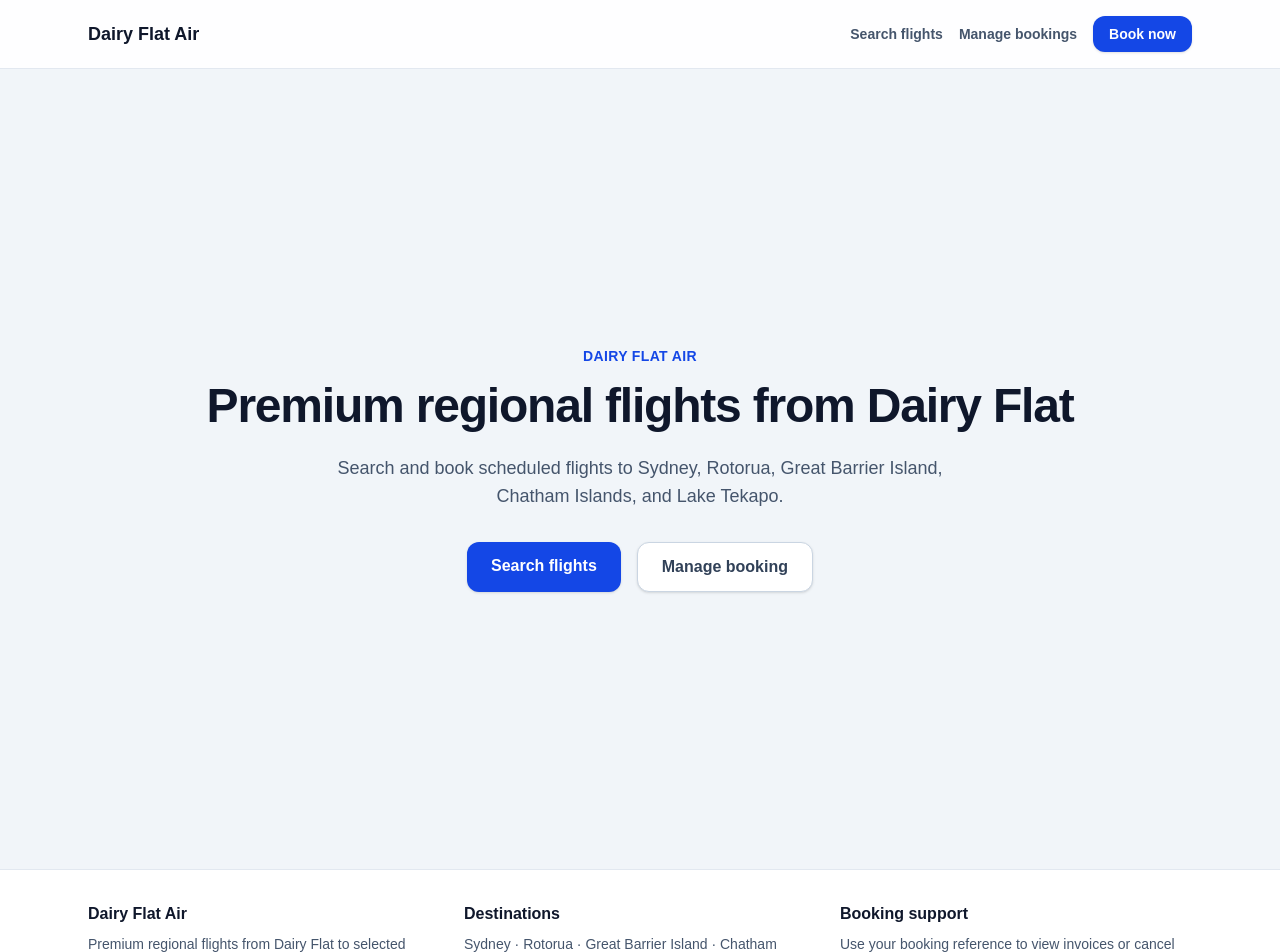
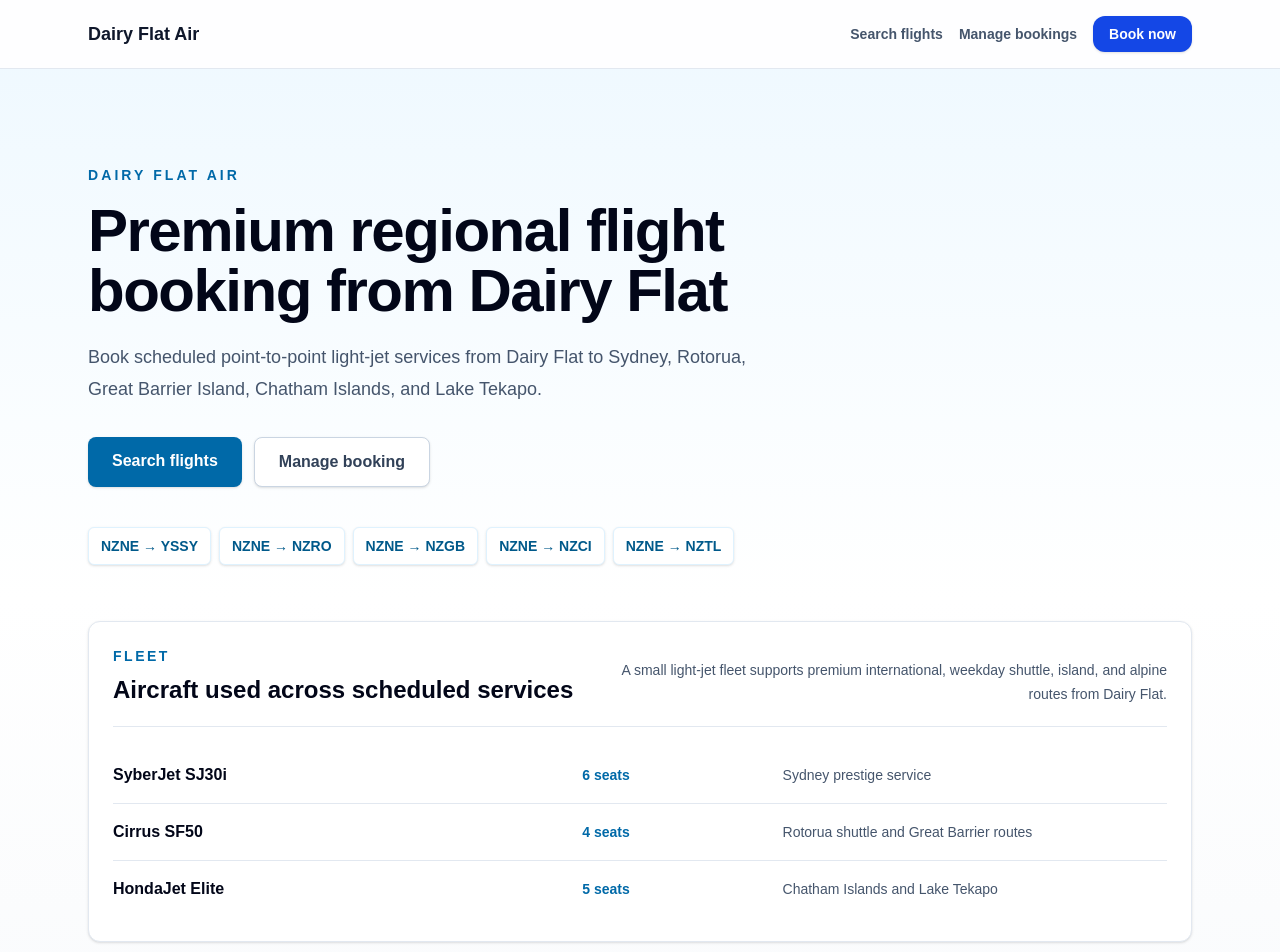
Before and after one commit to hugh-cmd/dairy-flat-air, a Next.js app: page / in a window 1280 px wide. Shown: the top 952 px of the page. Built offline with nearby package versions, Linux system fonts and the light colour scheme.

Commit message:
Polish homepage presentation

```diff
--- a/app/page.tsx
+++ b/app/page.tsx
@@ -1,35 +1,120 @@
 import Link from "next/link";
+
+const routes = [
+  "NZNE → YSSY",
+  "NZNE → NZRO",
+  "NZNE → NZGB",
+  "NZNE → NZCI",
+  "NZNE → NZTL",
+];
+const fleet = [
+  {
+    name: "SyberJet SJ30i",
+    seats: "6 seats",
+    use: "Sydney prestige service",
+  },
+  {
+    name: "Cirrus SF50",
+    seats: "4 seats",
+    use: "Rotorua shuttle and Great Barrier routes",
+  },
+  {
+    name: "HondaJet Elite",
+    seats: "5 seats",
+    use: "Chatham Islands and Lake Tekapo",
+  },
+];
+
 export default function HomePage() {
   return (
-    <main className="min-h-screen bg-slate-100">
-      <section className="mx-auto flex min-h-screen max-w-5xl flex-col items-center justify-center px-6 text-center">
-        <p className="mb-4 text-sm font-semibold uppercase tracking-wide text-blue-700">
+    <main className="min-h-screen bg-gradient-to-b from-sky-50 via-white to-slate-50">
+      <section className="mx-auto max-w-6xl px-6 py-16 md:py-24">
+        <div className="max-w-3xl">
+          <p className="mb-4 text-sm font-bold uppercase tracking-[0.22em] text-sky-700">
             Dairy Flat Air
           </p>
 
-        <h1 className="mb-6 text-5xl font-bold tracking-tight text-slate-900">
-          Premium regional flights from Dairy Flat
+          <h1 className="text-4xl font-bold tracking-tight text-slate-950 md:text-6xl">
+            Premium regional flight booking from Dairy Flat
           </h1>
 
-        <p className="mb-8 max-w-2xl text-lg text-slate-600">
-          Search and book scheduled flights to Sydney, Rotorua, Great Barrier
-          Island, Chatham Islands, and Lake Tekapo.
+          <p className="mt-5 max-w-2xl text-lg leading-8 text-slate-600">
+            Book scheduled point-to-point light-jet services from Dairy Flat to
+            Sydney, Rotorua, Great Barrier Island, Chatham Islands, and Lake
+            Tekapo.
           </p>
 
-        <div className="flex gap-4">
+          <div className="mt-8 flex flex-col gap-3 sm:flex-row">
             <Link
               href="/schedules"
-          className="rounded-xl bg-blue-700 px-6 py-3 font-semibold text-white shadow hover:bg-blue-800"
+              className="rounded-lg bg-sky-700 px-6 py-3 text-center font-semibold text-white shadow-sm hover:bg-sky-800"
             >
               Search flights
             </Link>
 
             <Link
               href="/manage"
-          className="rounded-xl border border-slate-300 bg-white px-6 py-3 font-semibold text-slate-700 shadow hover:bg-slate-50"
+              className="rounded-lg border border-slate-300 bg-white px-6 py-3 text-center font-semibold text-slate-700 shadow-sm hover:bg-slate-50"
             >
               Manage booking
             </Link>
+          </div>
+        </div>
+
+        <div className="mt-10 flex flex-wrap gap-2">
+          {routes.map((route) => (
+            <span
+              key={route}
+              className="rounded-md border border-sky-100 bg-white px-3 py-2 text-sm font-semibold text-sky-800 shadow-sm"
+            >
+              {route}
+            </span>
+          ))}
+        </div>
+
+        <div className="mt-14 rounded-xl border border-slate-200 bg-white p-6 shadow-sm">
+          <div className="flex flex-col justify-between gap-3 border-b border-slate-200 pb-5 md:flex-row md:items-end">
+            <div>
+              <p className="text-sm font-bold uppercase tracking-[0.18em] text-sky-700">
+                Fleet
+              </p>
+              <h2 className="mt-2 text-2xl font-bold text-slate-950">
+                Aircraft used across scheduled services
+              </h2>
+            </div>
+
+            <p className="max-w-xl text-sm leading-6 text-slate-600 md:text-right">
+              A small light-jet fleet supports premium international,
+              weekday shuttle, island, and alpine routes from Dairy Flat.
+            </p>
+          </div>
+
+          <div className="mt-5 divide-y divide-slate-200">
+            {fleet.map((aircraft) => (
+              <div
+                key={aircraft.name}
+                className="grid gap-2 py-4 md:grid-cols-[1.2fr_0.5fr_1fr] md:items-center"
+              >
+                <h3 className="font-semibold text-slate-950">
+                  {aircraft.name}
+                </h3>
+
+                <p className="text-sm font-semibold text-sky-700">
+                  {aircraft.seats}
+                </p>
+
+                <p className="text-sm text-slate-600">
+                  {aircraft.use}
+                </p>
+              </div>
+            ))}
+          </div>
+        </div>
+
+        <div className="mt-6 rounded-xl border border-slate-200 bg-white/70 p-5 text-sm leading-6 text-slate-600">
+          <span className="font-semibold text-slate-900">Network:</span>{" "}
+          Dairy Flat Airport is the hub for scheduled services to Sydney,
+          Rotorua, Great Barrier Island, Chatham Islands, and Lake Tekapo.
         </div>
       </section>
     </main>
--- a/app/schedules/page.tsx
+++ b/app/schedules/page.tsx
@@ -31,6 +31,7 @@ type Schedule = {
   bookedSeats: number;
   availableSeats: number;
 };
+
 
 export default function SchedulesPage() {
   const [orig, setOrig] = useState("NZNE");
```
Lines whose indentation alone changed are shown as unchanged.
